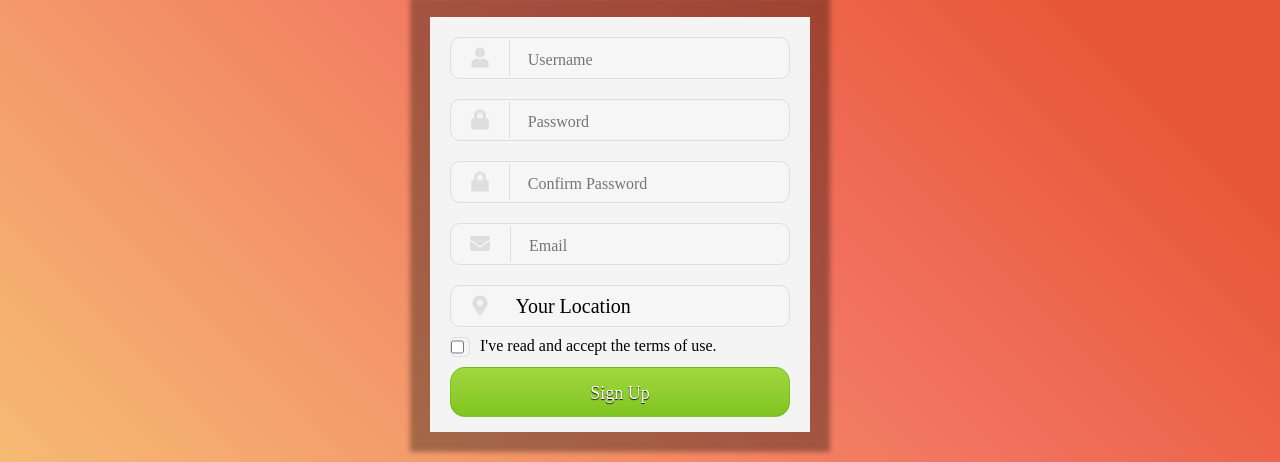
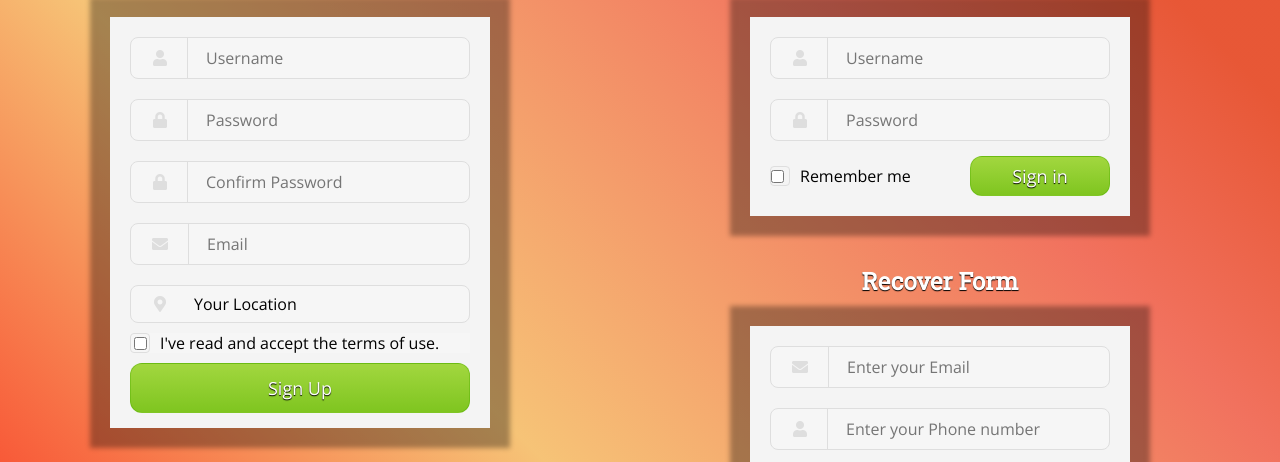
Before and after one commit to aleksanderwalczuk/weekly-webdev-1, a website: page 1/forms.html in a window 1280 px wide. Shown: the part 93-555 px from the top of the page. Drawn offline with nearby package versions, Linux system fonts and the light colour scheme.

Commit message:
#refabricated css #written in sass now

```diff
--- a/1/forms.html
+++ b/1/forms.html
@@ -3,10 +3,12 @@
 <head>
     <meta charset="UTF-8">
     <title>Forms - Weekly Webdev Challengee</title>
-    <link rel="stylesheet" href="style.css">
+    <link rel="stylesheet" href="refabrication.css">
     <link href="../node_modules/normalize.css" rel="stylesheet">
     <link rel="stylesheet" href="https://use.fontawesome.com/releases/v5.7.2/css/all.css"
           integrity="sha384-fnmOCqbTlWIlj8LyTjo7mOUStjsKC4pOpQbqyi7RrhN7udi9RwhKkMHpvLbHG9Sr" crossorigin="anonymous">
+    <link href="https://fonts.googleapis.com/css?family=Open+Sans|Roboto+Slab" rel="stylesheet">
+
     <!--load all styles -->
 </head>
 <body>
@@ -98,7 +100,9 @@
             <form action="" method="post">
                 <div class="input-container">
                     <div class="input-border">
-                        <label for="sign-login"><i class="fa fa-user"></i></label>
+                        <label for="sign-login">
+                            <i class="fa fa-user"></i>
+                        </label>
                         <input type="text" name="sign-login" id="sign-login" placeholder="Username">
                     </div>
                 </div>
--- /dev/null
+++ b/1/refabrication.sass
@@ -0,0 +1,174 @@
+$font-base: 'Open Sans', sans-serif
+$font-header: 'Roboto Slab', serif
+$full-width: 100%
+$body-bg: linear-gradient(45deg, rgba(29, 31, 47, 1) 0%, rgba(248, 78, 48, 0.99) 24%, rgba(246, 194, 116, 0.98) 48%, rgba(246, 191, 115, 0.98) 49%, rgba(241, 111, 91, 0.98) 78%, rgba(231, 84, 50, 0.98) 92%)
+$btn-gradient: linear-gradient(#A2D73F, #7FC520)
+$btn-disabled: linear-gradient(rgba(162, 215, 63, 0.4), rgba(127, 197, 32, 0.42))
+$input-border: #DEDEDE
+$form-shadow: rgba(0, 0, 0, 0.33)
+@mixin flexRow
+  display: flex
+  flex-direction: row
+
+@mixin flexCol
+  display: flex
+  flex-direction: column
+
+@mixin setCenter
+  justify-content: center
+  align-items: center
+
+@mixin checkbox-border
+  border: 1px solid #DEDEDE
+  border-radius: 0.25em
+
+*
+  box-sizing: border-box
+
+body
+  margin: 0
+  width: $full-width
+  height: $full-width
+  font-family: $font-base
+  font-size: 16px
+  background: $body-bg
+  main
+    @include flexRow
+
+div
+  h2
+    margin: 40px 0 20px 0
+    line-height: 50px
+    color: #fff
+    text-shadow: 0 1px 1px #000
+    text-align: center
+    font-family: $font-header
+
+.form-container
+  width: 420px
+  height: 1200px
+  margin: auto
+  div
+    width: 380px
+
+form
+  @include flexCol
+  background-color: #F4F4F4
+  box-shadow: 0 0 5px 20px $form-shadow
+  label > i
+    padding: 10px 20px
+    color: $input-border
+  .input-container
+    @include flexRow
+    @include setCenter
+    .input-border
+      width: 340px
+      margin: 10px 0
+      border: 1px solid #DEDEDE
+      border-radius: 0.5em
+      input
+        border-left: 1px solid #DEDEDE
+        border-radius: 0
+    div
+      @include flexRow
+      @include setCenter
+      background-color: #F6F6F6
+  .input-container:first-child
+    margin: 10px 0 0 0
+  input, select
+    width: 280px
+    height: 40px
+    background: none
+    border: none
+  input
+    padding: 18px
+  input[type=checkbox]
+    width: auto
+    height: auto
+    padding: 10px
+  input::placeholder, textarea::placeholder
+    font-size: 16px
+  .terms > input
+    margin: 0
+    width: auto
+    height: auto
+  select
+    height: 19px
+    padding: 0 14px 0 8px
+    border-radius: 0
+    -webkit-appearance: none
+  //here should be lines 129->132
+  //styling select btn in Chrome
+  textarea
+    width: 340px
+    height: 200px
+    margin: 10px 0 10px 0
+    padding: 10px
+    background: #F6F6F6
+    @include checkbox-border
+  button
+    background: $btn-gradient
+    border: 1px solid rgba(80, 172, 0, 0.41)
+    border-radius: 0.75em
+    a
+      width: 100%
+      height: 100%
+      text-decoration: none
+      font-size: 18px
+      color: #fff
+      text-shadow: 0 1px 1px #000
+  button[disabled=disabled]
+    background: linear-gradient(rgba(162, 215, 63, 0.4), rgba(127, 197, 32, 0.42))
+    color: rgba(255, 255, 255, 0.4)
+  button.button-refuse
+    background: linear-gradient(#F66D7C, #F13847)
+    border: 1px solid #B7132A
+  button#sign-in
+    width: 140px
+    height: 40px
+    margin: 0 20px 0 0
+  button:nth-child(5), button:nth-child(7)
+    width: 340px
+    height: 50px
+    margin: 10px auto 15px
+  div.terms
+    @include flexRow
+    justify-content: flex-start
+    width: 340px
+    margin: auto
+
+    div
+      @include flexRow
+      @include setCenter
+      width: 20px
+      height: 20px
+      @include checkbox-border
+      input
+        margin: 0
+        width: auto
+        height: auto
+  span
+    margin: 0 0 0 10px
+    font-size: 16px
+  .flex-center
+    @include flexRow
+    @include setCenter
+    div
+      .checkboxes
+        width: 20px
+        height: 20px
+        @include checkbox-border
+        margin: 0
+  .two-elements-submit
+    @include flexRow
+    justify-content: space-around
+    margin: 5px 0 20px
+    div
+      @include flexRow
+      align-items: center
+      height: 40px
+      width: 200px
+      margin: 0 0 0 20px
+    button
+      width: 150px
+      height: 40px
--- a/package.json
+++ b/package.json
@@ -15,6 +15,7 @@
   "author": "Alexander Walczuk",
   "license": "ISC",
   "dependencies": {
+    "bootstrap": "^4.3.1",
     "normalize.css": "^8.0.1"
   },
   "devDependencies": {}
```
Also changed, not shown: 1/refabrication.css (added), README.md, 1 other file.
